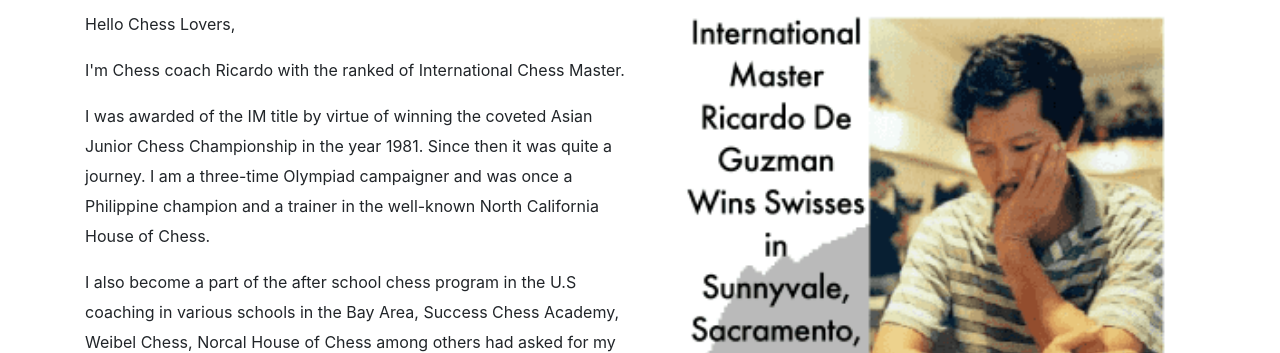
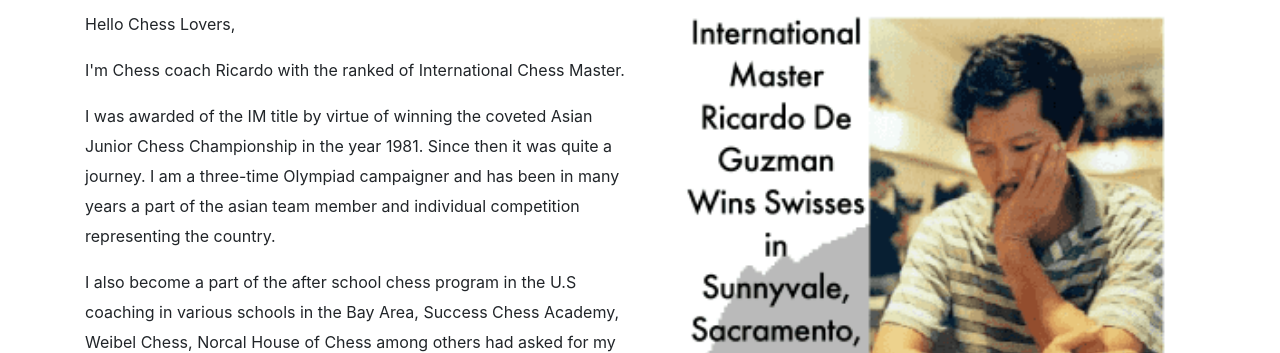
Before and after one commit to Greywolvesss/RDG-PORTFOLIO, a plain HTML site: page about.html in a window 1280 px wide. Shown: the part 447-800 px from the top of the page. Drawn offline with nearby package versions, Linux system fonts and the light colour scheme; some packages are replaced by stand-ins of ours; a script that the page names is missing; a web font is replaced by a local one.

Commit message:
Update about.html

```diff
--- a/about.html
+++ b/about.html
@@ -89,8 +89,8 @@
               <p class="hello">Hello Chess Lovers,</p>
               <p>I'm Chess coach Ricardo with the ranked of International Chess Master.</p>
               <p>I was awarded of the IM title by virtue of winning the coveted Asian Junior Chess Championship in the year 1981.
-                Since then it was quite a journey. I am a three-time Olympiad campaigner and was once a Philippine champion
-                 and a trainer in the well-known North California House of Chess.
+                Since then it was quite a journey. I am a three-time Olympiad campaigner and has been in many years a part of the asian team member and individual competition
+                 representing the country.
               </p>
               <p>I also become a part of the after school chess program in the U.S coaching in various schools in the Bay Area, Success Chess Academy,
                 Weibel Chess, Norcal House of Chess among others had asked for my coaching services through the years.
```
